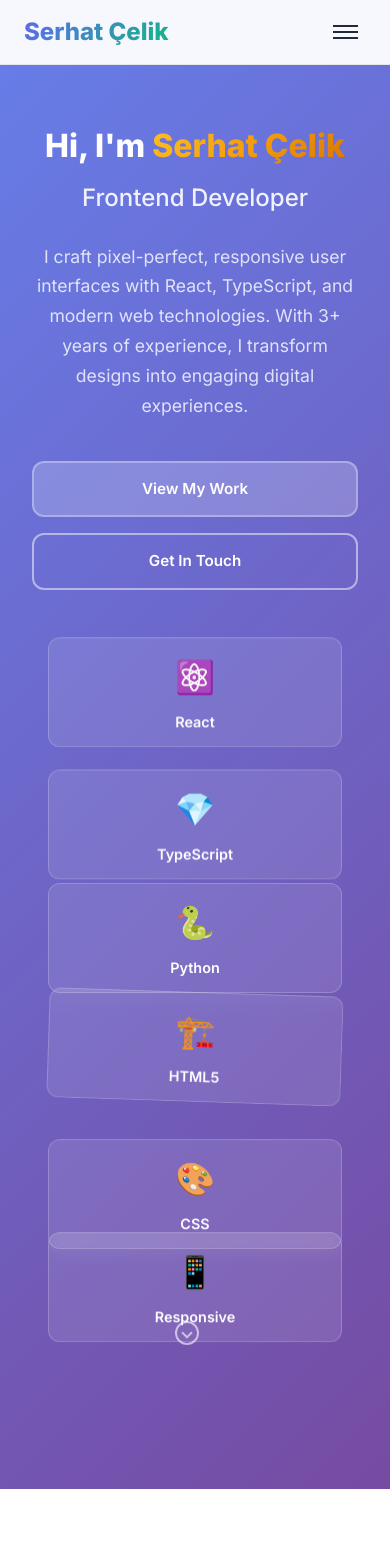
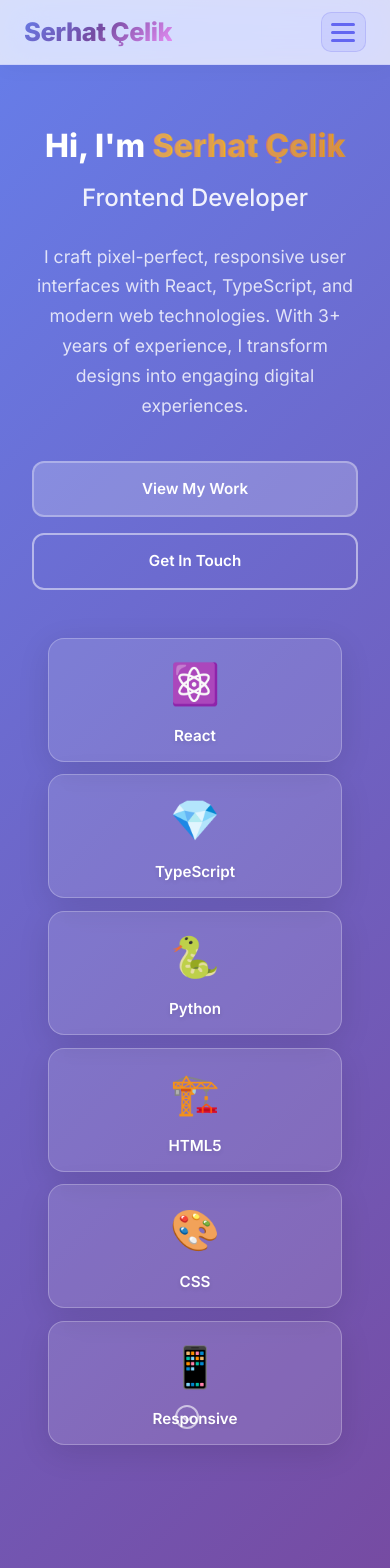
Before and after one commit to SerhatCelikk/serhat-celik-portfolio, a React (Vite) app: page / in a window 390 px wide. Shown: the top 1568 px of the page. Before the commit the page ends 1489 px from the top, so only its background shows below. Built offline with nearby package versions, Linux system fonts and the light colour scheme.

Commit message:
header fix

```diff
--- a/src/App.css
+++ b/src/App.css
@@ -65,18 +65,20 @@
   width: 100%;
 }
 
-/* Header Styles */
+/* Header Styles - Modernized with Fixed Colors */
 .header {
   position: fixed;
   top: 0;
   left: 0;
   right: 0;
   width: 100%;
-  background: rgba(255, 255, 255, 0.95);
-  backdrop-filter: blur(10px);
-  border-bottom: 1px solid var(--border-color);
+  background: rgba(255, 255, 255, 0.75);
+  backdrop-filter: blur(20px) saturate(180%);
+  -webkit-backdrop-filter: blur(20px) saturate(180%);
+  border-bottom: 1px solid rgba(99, 102, 241, 0.1);
+  box-shadow: 0 4px 20px rgba(0, 0, 0, 0.03);
   z-index: 1000;
-  transition: var(--transition);
+  transition: all 0.4s cubic-bezier(0.4, 0, 0.2, 1);
 }
 
 .header .container {
@@ -90,65 +92,137 @@
 
 .logo h2 {
   font-weight: 800;
-  font-size: 1.5rem;
-  background: linear-gradient(135deg, var(--primary-color), var(--accent-color));
+  font-size: 1.6rem;
+  background: linear-gradient(135deg, #667eea 0%, #764ba2 50%, #f093fb 100%);
   -webkit-background-clip: text;
   -webkit-text-fill-color: transparent;
   background-clip: text;
+  letter-spacing: -0.5px;
+  position: relative;
+  cursor: pointer;
+  transition: all 0.3s ease;
+}
+
+.logo h2::after {
+  content: '';
+  position: absolute;
+  bottom: -4px;
+  left: 0;
+  width: 0;
+  height: 3px;
+  background: linear-gradient(135deg, #667eea 0%, #764ba2 100%);
+  border-radius: 2px;
+  transition: width 0.3s ease;
+}
+
+.logo h2:hover::after {
+  width: 100%;
 }
 
 .nav {
   display: flex;
-  gap: 2rem;
+  gap: 0.5rem;
   align-items: center;
+  background: transparent;
 }
 
 .nav a {
   text-decoration: none;
   color: var(--text-primary);
-  font-weight: 500;
+  font-weight: 600;
   font-size: 0.95rem;
   position: relative;
-  padding: 0.5rem 0;
-  transition: var(--transition);
+  padding: 0.75rem 1.25rem;
+  transition: all 0.3s cubic-bezier(0.4, 0, 0.2, 1);
+  border-radius: 12px;
+  overflow: hidden;
+}
+
+.nav a::before {
+  content: '';
+  position: absolute;
+  top: 0;
+  left: 0;
+  width: 100%;
+  height: 100%;
+  background: linear-gradient(135deg, rgba(99, 102, 241, 0.1), rgba(16, 185, 129, 0.1));
+  opacity: 0;
+  transition: opacity 0.3s ease;
+  border-radius: 12px;
+  z-index: -1;
 }
 
 .nav a::after {
   content: '';
   position: absolute;
-  bottom: 0;
-  left: 0;
+  bottom: 8px;
+  left: 50%;
+  transform: translateX(-50%);
   width: 0;
   height: 2px;
   background: linear-gradient(135deg, var(--primary-color), var(--accent-color));
-  transition: var(--transition);
+  transition: width 0.3s cubic-bezier(0.4, 0, 0.2, 1);
+  border-radius: 2px;
+}
+
+.nav a:hover::before {
+  opacity: 1;
 }
 
 .nav a:hover::after,
 .nav a.active::after {
-  width: 100%;
+  width: 60%;
 }
 
-.nav a:hover,
+.nav a:hover {
+  color: var(--primary-color);
+  transform: translateY(-2px);
+}
+
 .nav a.active {
   color: var(--primary-color);
+  background: linear-gradient(135deg, rgba(99, 102, 241, 0.08), rgba(16, 185, 129, 0.08));
 }
 
 .menu-toggle {
   display: none;
-  background: none;
-  border: none;
+  background: rgba(99, 102, 241, 0.1);
+  border: 1px solid rgba(99, 102, 241, 0.2);
+  border-radius: 10px;
   cursor: pointer;
   flex-direction: column;
-  gap: 4px;
-  padding: 0.5rem;
+  gap: 5px;
+  padding: 0.6rem;
+  transition: all 0.3s ease;
+}
+
+.menu-toggle:hover {
+  background: rgba(99, 102, 241, 0.15);
+  transform: scale(1.05);
+}
+
+.menu-toggle:active {
+  transform: scale(0.95);
 }
 
 .menu-toggle span {
-  width: 25px;
-  height: 2px;
-  background: var(--text-primary);
-  transition: var(--transition);
+  width: 24px;
+  height: 3px;
+  background: var(--primary-color);
+  border-radius: 2px;
+  transition: all 0.3s cubic-bezier(0.4, 0, 0.2, 1);
+}
+
+.menu-toggle.active span:nth-child(1) {
+  transform: rotate(45deg) translateY(8px);
+}
+
+.menu-toggle.active span:nth-child(2) {
+  opacity: 0;
+}
+
+.menu-toggle.active span:nth-child(3) {
+  transform: rotate(-45deg) translateY(-8px);
 }
 
 /* Home/Hero Section */
@@ -164,15 +238,11 @@
 }
 
 .hero {
-  opacity: 0;
-  transform: translateY(30px);
-  transition: all 0.8s ease-out;
   width: 100%;
 }
 
 .hero.visible {
-  opacity: 1;
-  transform: translateY(0);
+  animation: fadeIn 0.6s ease-out forwards;
 }
 
 .hero-content {
@@ -194,6 +264,8 @@
   margin-bottom: 1rem;
   margin-top: 2rem;
   color: white;
+  opacity: 0;
+  animation: fadeInUp 0.8s ease-out 0.2s forwards;
 }
 
 .gradient-text {
@@ -201,6 +273,70 @@
   -webkit-background-clip: text;
   -webkit-text-fill-color: transparent;
   background-clip: text;
+  position: relative;
+  display: inline-block;
+  cursor: pointer;
+  animation: glitch 3s infinite;
+}
+
+.gradient-text:hover {
+  animation: glitch-intense 0.3s ease-in-out;
+}
+
+/* Glitch effect keyframes */
+@keyframes glitch {
+  0%, 90%, 100% {
+    text-shadow: none;
+  }
+  92% {
+    text-shadow:
+      2px 0 rgba(251, 191, 36, 0.7),
+      -2px 0 rgba(139, 92, 246, 0.7);
+    transform: translateX(0);
+  }
+  94% {
+    text-shadow:
+      -2px 0 rgba(251, 191, 36, 0.7),
+      2px 0 rgba(139, 92, 246, 0.7);
+    transform: translateX(2px);
+  }
+  96% {
+    text-shadow:
+      2px 0 rgba(251, 191, 36, 0.7),
+      -2px 0 rgba(139, 92, 246, 0.7);
+    transform: translateX(-2px);
+  }
+}
+
+@keyframes glitch-intense {
+  0%, 100% {
+    text-shadow: none;
+    transform: translateX(0);
+  }
+  20% {
+    text-shadow:
+      3px 0 rgba(251, 191, 36, 0.8),
+      -3px 0 rgba(139, 92, 246, 0.8);
+    transform: translateX(-3px);
+  }
+  40% {
+    text-shadow:
+      -3px 0 rgba(251, 191, 36, 0.8),
+      3px 0 rgba(139, 92, 246, 0.8);
+    transform: translateX(3px);
+  }
+  60% {
+    text-shadow:
+      3px 0 rgba(251, 191, 36, 0.8),
+      -3px 0 rgba(139, 92, 246, 0.8);
+    transform: translateX(-2px);
+  }
+  80% {
+    text-shadow:
+      -2px 0 rgba(251, 191, 36, 0.8),
+      2px 0 rgba(139, 92, 246, 0.8);
+    transform: translateX(2px);
+  }
 }
 
 .hero-text h2 {
@@ -208,6 +344,8 @@
   font-weight: 500;
   color: rgba(255, 255, 255, 0.9);
   margin-bottom: 1.5rem;
+  opacity: 0;
+  animation: fadeInUp 0.8s ease-out 0.4s forwards;
 }
 
 .hero-description {
@@ -215,12 +353,16 @@
   color: rgba(255, 255, 255, 0.8);
   margin-bottom: 2.5rem;
   line-height: 1.7;
+  opacity: 0;
+  animation: fadeInUp 0.8s ease-out 0.6s forwards;
 }
 
 .hero-buttons {
   display: flex;
   gap: 1rem;
   flex-wrap: wrap;
+  opacity: 0;
+  animation: fadeInUp 0.8s ease-out 0.8s forwards;
 }
 
 .btn {
@@ -261,7 +403,7 @@
   transform: translateY(-2px);
 }
 
-/* Floating Cards Animation */
+/* Floating Cards Animation - Fixed and Enhanced */
 .hero-visual {
   position: relative;
   height: 400px;
@@ -270,29 +412,37 @@
   align-items: center;
   justify-content: center;
   margin-top: 3rem;
+  perspective: 1000px;
+  opacity: 0;
+  animation: fadeIn 1s ease-out 1s forwards;
 }
 
 .floating-card {
   position: absolute;
-  background: rgba(255, 255, 255, 0.1);
-  backdrop-filter: blur(10px);
-  border: 1px solid rgba(255, 255, 255, 0.2);
-  border-radius: var(--radius);
-  padding: 1.2rem;
-  animation: float 6s ease-in-out infinite;
-  min-width: 80px;
+  background: rgba(255, 255, 255, 0.12);
+  backdrop-filter: blur(15px);
+  -webkit-backdrop-filter: blur(15px);
+  border: 1px solid rgba(255, 255, 255, 0.25);
+  border-radius: 16px;
+  padding: 1.5rem;
+  min-width: 90px;
   text-align: center;
   cursor: pointer;
-  transition: all 0.3s ease;
+  transition: all 0.4s cubic-bezier(0.4, 0, 0.2, 1);
+  box-shadow: 0 8px 32px rgba(0, 0, 0, 0.1);
+  will-change: transform;
+  transform-style: preserve-3d;
 }
 
 .floating-card:hover {
-  background: rgba(255, 255, 255, 0.2);
-  border: 1px solid rgba(255, 255, 255, 0.4);
-  transform: scale(1.1) translateY(-10px);
-  box-shadow: 0 10px 25px rgba(255, 255, 255, 0.1);
+  background: rgba(255, 255, 255, 0.22);
+  border: 1px solid rgba(255, 255, 255, 0.45);
+  transform: scale(1.15) translateY(-15px) rotateY(5deg);
+  box-shadow: 0 15px 40px rgba(255, 255, 255, 0.15);
+  z-index: 10;
 }
 
+/* Positioning for desktop */
 .floating-card:nth-child(1) {
   top: 15%;
   left: 5%;
@@ -328,79 +478,97 @@
 .card-content {
   text-align: center;
   color: white;
+  position: relative;
+  z-index: 1;
 }
 
 .tech-icon {
-  font-size: 2rem;
+  font-size: 2.5rem;
   margin-bottom: 0.5rem;
+  display: inline-block;
+  transition: transform 0.3s ease;
+}
+
+.floating-card:hover .tech-icon {
+  transform: scale(1.2) rotateZ(5deg);
 }
 
 .card-content h3 {
-  font-size: 0.9rem;
+  font-size: 0.95rem;
   font-weight: 600;
+  text-shadow: 0 2px 4px rgba(0, 0, 0, 0.1);
 }
 
+/* Enhanced keyframe animations with GPU acceleration */
 @keyframes float {
-  0%, 100% { transform: translateY(0px); }
-  50% { transform: translateY(-20px); }
+  0%, 100% {
+    transform: translateY(0px) translateZ(0);
+  }
+  50% {
+    transform: translateY(-25px) translateZ(0);
+  }
 }
 
 @keyframes float-reverse {
-  0%, 100% { transform: translateY(0px); }
-  50% { transform: translateY(20px); }
+  0%, 100% {
+    transform: translateY(0px) translateZ(0);
+  }
+  50% {
+    transform: translateY(25px) translateZ(0);
+  }
 }
 
 @keyframes float-slow {
-  0%, 100% { transform: translateY(0px) rotate(0deg); }
-  50% { transform: translateY(-15px) rotate(2deg); }
+  0%, 100% {
+    transform: translateY(0px) rotate(0deg) translateZ(0);
+  }
+  50% {
+    transform: translateY(-20px) rotate(3deg) translateZ(0);
+  }
 }
 
-/* Different animations for each card */
-.floating-card:nth-child(1) {
-  animation: float 6s ease-in-out infinite;
+@keyframes float-diagonal {
+  0%, 100% {
+    transform: translate(0px, 0px) translateZ(0);
+  }
+  50% {
+    transform: translate(10px, -20px) translateZ(0);
+  }
 }
 
-.floating-card:nth-child(1):hover {
-  animation-play-state: paused;
+/* Connected animation system with staggered timing */
+.floating-card:nth-child(1) {
+  animation: float 7s ease-in-out infinite;
+  animation-delay: 0s;
 }
 
 .floating-card:nth-child(2) {
-  animation: float-reverse 7s ease-in-out infinite;
-}
-
-.floating-card:nth-child(2):hover {
-  animation-play-state: paused;
+  animation: float-reverse 8s ease-in-out infinite;
+  animation-delay: 0.3s;
 }
 
 .floating-card:nth-child(3) {
-  animation: float 5s ease-in-out infinite;
-}
-
-.floating-card:nth-child(3):hover {
-  animation-play-state: paused;
+  animation: float 6s ease-in-out infinite;
+  animation-delay: 0.6s;
 }
 
 .floating-card:nth-child(4) {
-  animation: float-slow 8s ease-in-out infinite;
-}
-
-.floating-card:nth-child(4):hover {
-  animation-play-state: paused;
+  animation: float-slow 9s ease-in-out infinite;
+  animation-delay: 0.9s;
 }
 
 .floating-card:nth-child(5) {
-  animation: float-reverse 6s ease-in-out infinite;
-}
-
-.floating-card:nth-child(5):hover {
-  animation-play-state: paused;
+  animation: float-diagonal 7.5s ease-in-out infinite;
+  animation-delay: 1.2s;
 }
 
 .floating-card:nth-child(6) {
-  animation: float 7s ease-in-out infinite;
+  animation: float-reverse 8.5s ease-in-out infinite;
+  animation-delay: 1.5s;
 }
 
-.floating-card:nth-child(6):hover {
+/* Smooth pause on hover */
+.floating-card:hover {
   animation-play-state: paused;
 }
 
@@ -748,28 +916,38 @@
   box-shadow: var(--shadow-lg);
 }
 
-/* Responsive Design */
+/* Responsive Design - Enhanced */
 @media (max-width: 768px) {
   .nav {
     position: fixed;
     top: var(--header-height);
     left: 0;
     right: 0;
-    background: rgba(255, 255, 255, 0.95);
-    backdrop-filter: blur(10px);
+    background: rgba(255, 255, 255, 0.75);
+    backdrop-filter: blur(20px) saturate(180%);
+    -webkit-backdrop-filter: blur(20px) saturate(180%);
     flex-direction: column;
     padding: 2rem;
-    gap: 1rem;
-    transform: translateY(-100%);
+    gap: 0.5rem;
+    transform: translateY(-120%);
     opacity: 0;
     visibility: hidden;
-    transition: var(--transition);
+    transition: all 0.4s cubic-bezier(0.4, 0, 0.2, 1);
+    box-shadow: 0 8px 32px rgba(0, 0, 0, 0.1);
+    border-bottom: 1px solid rgba(99, 102, 241, 0.1);
   }
 
   .nav.nav-open {
     transform: translateY(0);
     opacity: 1;
     visibility: visible;
+  }
+
+  .nav a {
+    padding: 1rem 1.25rem;
+    width: 100%;
+    text-align: center;
+    border-radius: 12px;
   }
 
   .menu-toggle {
@@ -796,6 +974,7 @@
     grid-template-columns: 1fr;
   }
 
+  /* Fixed mobile layout for floating cards */
   .hero-visual {
     height: auto;
     margin-top: 2rem;
@@ -804,28 +983,25 @@
     grid-template-columns: repeat(2, 1fr);
     gap: 1rem;
     position: relative;
+    perspective: none;
   }
 
   .floating-card {
-    position: relative;
+    position: relative !important;
     margin: 0;
     display: block;
-    animation: none;
-    padding: 1rem;
+    animation: none !important;
+    padding: 1.2rem;
+    top: auto !important;
+    left: auto !important;
+    right: auto !important;
+    bottom: auto !important;
+    transform: none !important;
+    animation-delay: 0s !important;
   }
 
-  .floating-card:nth-child(1),
-  .floating-card:nth-child(2),
-  .floating-card:nth-child(3),
-  .floating-card:nth-child(4),
-  .floating-card:nth-child(5),
-  .floating-card:nth-child(6) {
-    position: relative;
-    top: auto;
-    left: auto;
-    right: auto;
-    bottom: auto;
-    transform: none;
+  .floating-card:hover {
+    transform: scale(1.05) !important;
   }
 
   .container {
@@ -871,7 +1047,7 @@
   }
 }
 
-/* Dark mode support */
+/* Dark mode support - Enhanced */
 @media (prefers-color-scheme: dark) {
   :root {
     --bg-color: #111827;
@@ -883,21 +1059,43 @@
   }
 
   .header {
-    background: rgba(31, 41, 55, 0.95);
+    background: rgba(17, 24, 39, 0.75);
+    backdrop-filter: blur(20px) saturate(180%);
+    -webkit-backdrop-filter: blur(20px) saturate(180%);
+    border-bottom: 1px solid rgba(99, 102, 241, 0.2);
   }
 
   .nav {
-    background: rgba(31, 41, 55, 0.95);
+    background: transparent;
+  }
+
+  .nav a::before {
+    background: linear-gradient(135deg, rgba(99, 102, 241, 0.15), rgba(16, 185, 129, 0.15));
+  }
+
+  .nav a.active {
+    background: linear-gradient(135deg, rgba(99, 102, 241, 0.12), rgba(16, 185, 129, 0.12));
+  }
+
+  .menu-toggle {
+    background: rgba(99, 102, 241, 0.15);
+    border: 1px solid rgba(99, 102, 241, 0.3);
+  }
+
+  .menu-toggle:hover {
+    background: rgba(99, 102, 241, 0.25);
   }
 
   .menu-toggle span {
-    background: var(--text-primary);
+    background: var(--primary-color);
   }
 
   /* Dark mode for mobile navigation */
   @media (max-width: 768px) {
     .nav {
-      background: rgba(31, 41, 55, 0.95);
+      background: rgba(17, 24, 39, 0.75);
+      backdrop-filter: blur(20px) saturate(180%);
+      -webkit-backdrop-filter: blur(20px) saturate(180%);
     }
   }
 
@@ -909,7 +1107,16 @@
   }
 }
 
-/* Loading animations */
+/* Loading animations - Enhanced */
+@keyframes fadeIn {
+  from {
+    opacity: 0;
+  }
+  to {
+    opacity: 1;
+  }
+}
+
 @keyframes fadeInUp {
   from {
     opacity: 0;
@@ -921,12 +1128,65 @@
   }
 }
 
-.project-card,
-.experience-item,
-.skill-category,
+@keyframes slideInLeft {
+  from {
+    opacity: 0;
+    transform: translateX(-50px);
+  }
+  to {
+    opacity: 1;
+    transform: translateX(0);
+  }
+}
+
+@keyframes slideInRight {
+  from {
+    opacity: 0;
+    transform: translateX(50px);
+  }
+  to {
+    opacity: 1;
+    transform: translateX(0);
+  }
+}
+
+.project-card {
+  opacity: 0;
+  animation: fadeInUp 0.6s ease-out forwards;
+}
+
+.project-card:nth-child(1) { animation-delay: 0.1s; }
+.project-card:nth-child(2) { animation-delay: 0.2s; }
+.project-card:nth-child(3) { animation-delay: 0.3s; }
+.project-card:nth-child(4) { animation-delay: 0.4s; }
+.project-card:nth-child(5) { animation-delay: 0.5s; }
+.project-card:nth-child(6) { animation-delay: 0.6s; }
+.project-card:nth-child(7) { animation-delay: 0.7s; }
+
+.experience-item {
+  opacity: 0;
+  animation: slideInLeft 0.6s ease-out forwards;
+}
+
+.experience-item:nth-child(1) { animation-delay: 0.2s; }
+.experience-item:nth-child(2) { animation-delay: 0.4s; }
+
+.skill-category {
+  opacity: 0;
+  animation: slideInRight 0.6s ease-out forwards;
+}
+
+.skill-category:nth-child(1) { animation-delay: 0.2s; }
+.skill-category:nth-child(2) { animation-delay: 0.4s; }
+
 .contact-method {
-  animation: fadeInUp 0.6s ease-out;
+  opacity: 0;
+  animation: fadeInUp 0.6s ease-out forwards;
 }
+
+.contact-method:nth-child(1) { animation-delay: 0.1s; }
+.contact-method:nth-child(2) { animation-delay: 0.2s; }
+.contact-method:nth-child(3) { animation-delay: 0.3s; }
 
 /* Smooth scrolling and performance */
 * {
```
Also changed, not shown: src/App.jsx (+23 -23 lines), .claude/settings.local.json (added).
